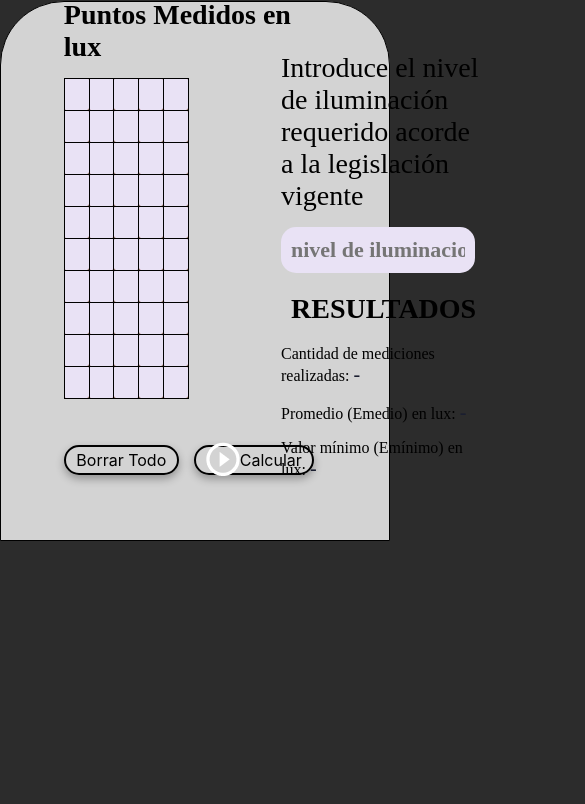
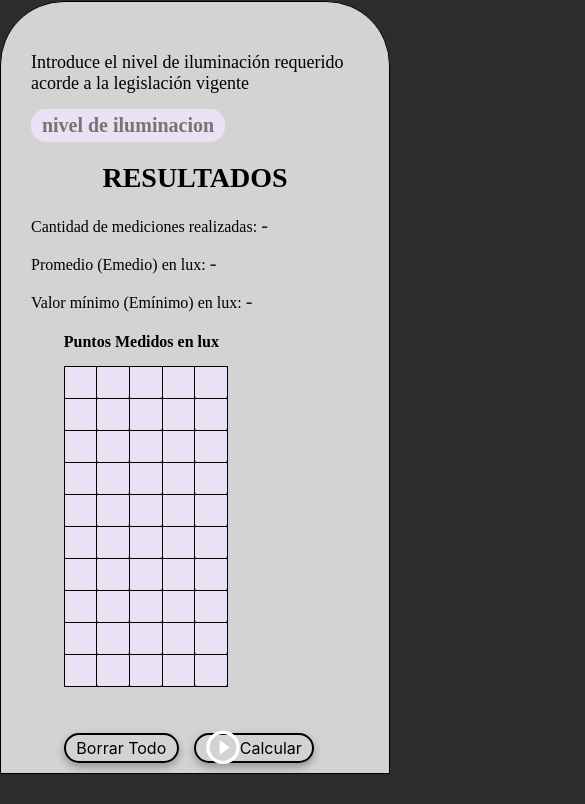
Before and after one commit to puchojlm62/medicion-de-iluminacion, a plain HTML site: page mediciones.html in a window 390 px wide. Shown: the part 136-940 px from the top of the page, 585 px wide, since content can reach past the window. Before the commit the page ends 844 px from the top, so only its background shows below. Drawn offline with Linux system fonts and the light colour scheme.

Commit message:
Añade responsibidad - modificación app.js y styles.css

```diff
--- a/app.js
+++ b/app.js
@@ -133,15 +133,21 @@ function limpiarCajasResultados(){
     alert("Debe ingresar un valor de iluminación requerido para chequear el cumplimiento de la legislación");
     return;
   }
+  parrafo = document.getElementById("ilum-general");
   if (emedio < nivelIluminacionRequerido) {
+    parrafo.style.color = "red"; // Se vuelve rojo si la iluminación promedio es menor al requerido
     document.getElementById("ilum-general").textContent = "El nivel de iluminación general NO CUMPLE con la legislación vigente";
   } else {
+    parrafo.style.color = "green"; // Se vuelve rojo si la iluminación promedio es menor al requerido
     document.getElementById("ilum-general").textContent = "El nivel de iluminación general CUMPLE con la legislación vigente";
   }
 
+  parrafo = document.getElementById("uniformidad");
   if (minimo < emedio/2) {
+    parrafo.style.color = "red"; // Se vuelve rojo si no cumple con la uniformidad
     document.getElementById("uniformidad").textContent = "El nivel de uniformidad NO CUMPLE con la legislación vigente";
   } else {
+    parrafo.style.color = "green"; // Se vuelve verde si cumple con la uniformidad
     document.getElementById("uniformidad").textContent = "El nivel de uniformidad CUMPLE con la legislación vigente";
   }
 }
@@ -155,3 +161,4 @@ let numeroPuntos = 0;  // Esta variable almacena el valor de puntos minimos de m
 let indiceLocal = 0;
 let indiceLocalAdoptado = 0;
 let nivelIluminacionRequerido = 0;
+let parrafo ="";
--- a/styles.css
+++ b/styles.css
@@ -237,10 +237,10 @@
   color: rgba(84,5,5,1);
   opacity: 1;
   width: 194px;
-  padding: 10px;
+  padding: 5px;
   border: 0px solid black;
   border-radius: 15px 15px 15px 15px;
-  font-size: 22px;
+  font-size: 20px;
   font-family: Montserrat;
   font-weight: Bold;
 }
@@ -367,7 +367,10 @@ button2:hover {
   padding: 0px 0px 0px 0px;
  }
 
-@media (with <= 768px) {
+
+
+
+ @media (max-width: 768px) {
 
   nav{
         justify-content: space-between;
@@ -392,4 +395,21 @@ button2:hover {
         display: flex;
         background-color: #232323;
     }
-}
+    .input-section {
+      flex-direction: column-reverse;
+    }
+    .titulo-input-mediciones {
+      font-size: 16px;
+    }
+    .titulo-input-nivel{
+      font-size: 18px;
+
+    }
+
+    .button-container {
+      justify-content:right;
+      align-items:normal;
+
+    }
+
+ }
```
